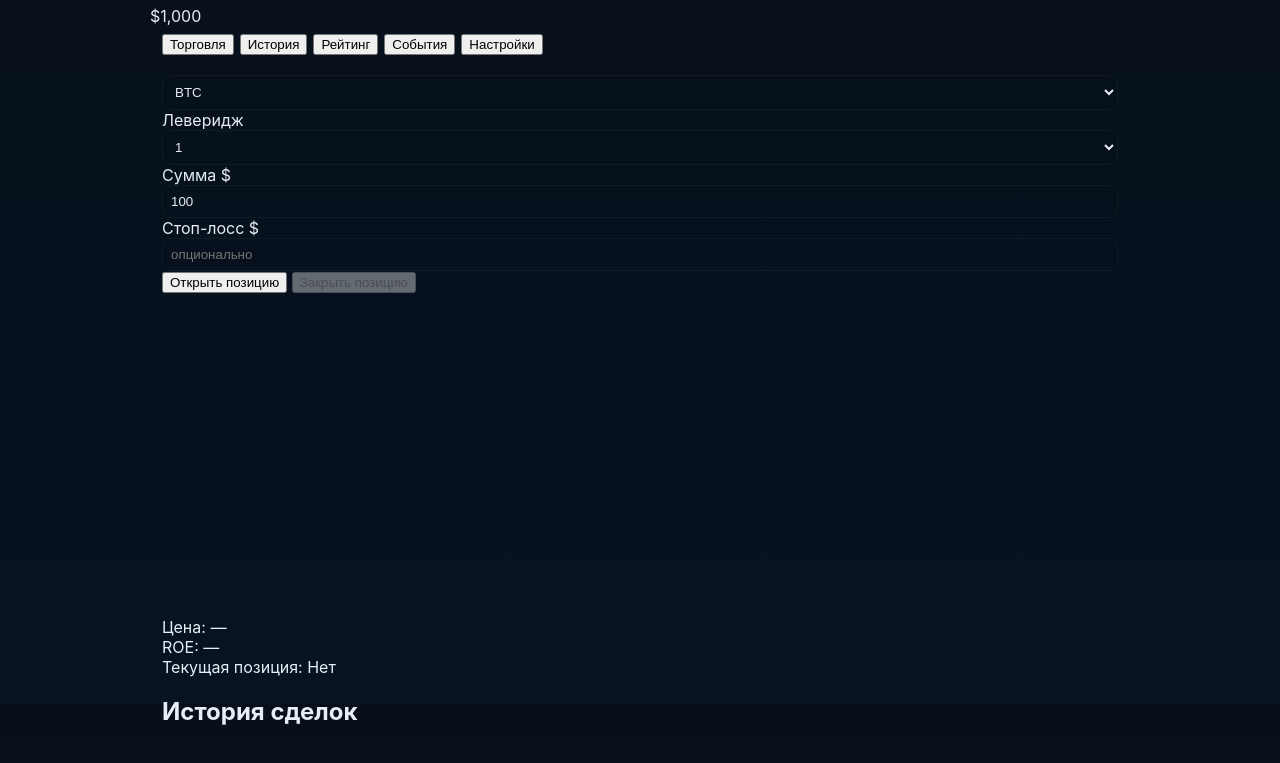
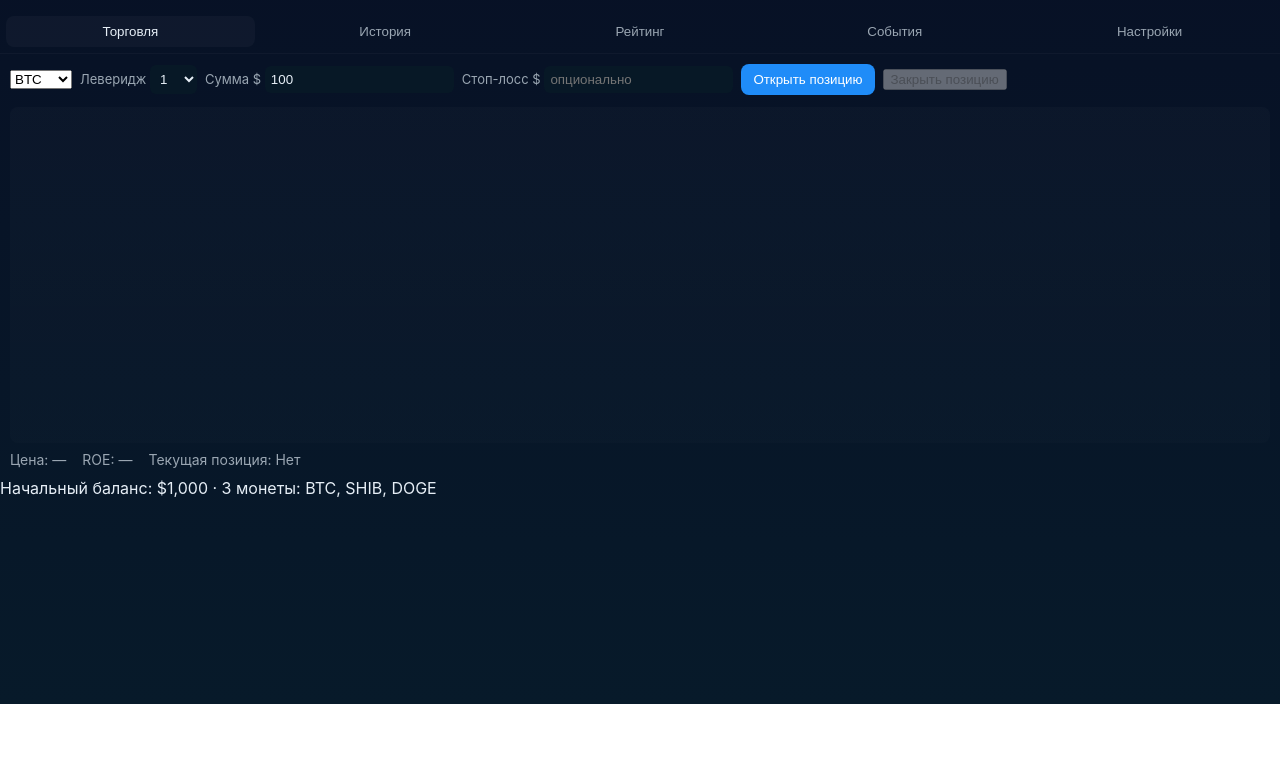
Before and after one commit to prokazin/tetrad, a plain HTML site: page index.html in a window 1280 px wide. Shown: the part 96-859 px from the top of the page. After the commit the page ends 800 px from the top, so only its background shows below. Drawn offline with Linux system fonts and the light colour scheme.

Commit message:
Update style.css

```diff
--- a/style.css
+++ b/style.css
@@ -1,44 +1,38 @@
+/* Базовая, адаптивная верстка, оптимизированная для мобильных */
 :root{
-  --bg:#0f1724;
-  --card:#0b1220;
-  --accent:#4a90e2;
-  --muted:#9aa6b2;
-  --text:#e6eef6;
+  --bg:#0f1720; --card:#0b1220; --accent:#1f8cf8; --muted:#9aa6b2; --text:#e6eef6;
+  --gap:10px;
 }
 *{box-sizing:border-box}
-html,body{height:100%;margin:0;font-family:Inter,system-ui,Arial;background:linear-gradient(180deg,#07101a 0%, #071322 100%);color:var(--text)}
-#app{max-width:980px;margin:0 auto;display:flex;flex-direction:column;min-height:100vh}
-.app-header{display:flex;align-items:center;justify-content:space-between;padding:12px 16px;border-bottom:1px solid rgba(255,255,255,0.03)}
-.brand{display:flex;gap:12px;align-items:center}
-.brand img{width:40px;height:40px;border-radius:8px}
-.brand h1{margin:0;font-size:16px}
-.brand small{color:var(--muted)}
-.header-actions button{background:transparent;border:1px solid rgba(255,255,255,0.06);color:var(--text);padding:6px 8px;border-radius:6px}
+html,body,#app{height:100%; margin:0; font-family:Inter,Roboto,Arial;}
+body{background:linear-gradient(180deg,#071025 0%, #071a2a 100%); color:var(--text)}
+.topbar{display:flex;align-items:center;gap:10px;padding:12px}
+.logo{width:36px;height:36px}
+.balance{margin-left:auto;background:rgba(255,255,255,0.04);padding:6px 10px;border-radius:8px}
 
-.tabs{display:flex;gap:6px;padding:8px 12px;overflow:auto}
-.tab-btn{flex:1;background:transparent;border:0;padding:8px 10px;border-radius:8px;color:var(--muted);font-weight:600}
-.tab-btn.active{background:linear-gradient(90deg,var(--accent),#2d8ee8);color:white;box-shadow:0 6px 18px rgba(74,144,226,0.12)}
+.tabs{display:flex;gap:6px;padding:6px;border-bottom:1px solid rgba(255,255,255,0.03)}
+.tab{flex:1;padding:8px;border-radius:8px;background:transparent;color:var(--muted);border:none}
+.tab.active{background:rgba(255,255,255,0.03);color:var(--text)}
 
-main{padding:12px}
-.grid{display:grid;grid-template-columns:1fr 320px;gap:10px}
-@media(max-width:720px){.grid{grid-template-columns:1fr;}.header-actions{display:none}}
-.panel{background:rgba(255,255,255,0.02);padding:12px;border-radius:10px}
-.card label{display:block;color:var(--muted);font-size:13px;margin-bottom:6px}
-.leverage-row{display:flex;gap:8px;margin-bottom:10px}
-.lev{flex:1;padding:8px;border-radius:8px;border:1px solid rgba(255,255,255,0.04);background:transparent;color:var(--text)}
-.lev.active{background:var(--accent);color:white;border:0}
-.side-row{display:flex;gap:8px;margin-top:10px}
-.long{flex:1;padding:12px;border-radius:8px;background:linear-gradient(90deg,#1dd1a1,#10b981);border:0;color:white;font-weight:700}
-.short{flex:1;padding:12px;border-radius:8px;background:linear-gradient(90deg,#ff6b6b,#ff4d4d);border:0;color:white;font-weight:700}
-.info-block{margin-top:12px;color:var(--muted);font-size:14px}
-.positions-list,.history-list{display:flex;flex-direction:column;gap:8px}
-.position-item{display:flex;justify-content:space-between;gap:12px;padding:10px;background:rgba(255,255,255,0.02);border-radius:8px}
-.btn-small{padding:6px 8px;border-radius:6px;border:0}
-.open-badge{background:rgba(255,255,255,0.03);padding:4px 8px;border-radius:999px;color:var(--muted)}
+.content{padding:10px}
+.pane{display:none}
+.pane.visible{display:block}
 
-.app-footer{padding:12px 16px;color:var(--muted);font-size:13px;text-align:center}
-.muted{color:var(--muted);font-size:13px}
-label, input, select{width:100%}
-input, select{padding:8px;border-radius:8px;border:1px solid rgba(255,255,255,0.04);background:transparent;color:var(--text)}
-#historyList, #leaderboardList{display:flex;flex-direction:column;gap:8px}
-.leader-item{display:flex;justify-content:space-between;padding:8px;border-radius:8px;background:rgba(255,255,255,0.02)}
+.market-header{display:flex;flex-direction:column;gap:8px}
+.controls{display:flex;flex-wrap:wrap;gap:8px;align-items:center}
+.controls label{color:var(--muted);font-size:13px}
+.controls input, .controls select{padding:6px;border-radius:6px;border:none;background:#071826;color:var(--text)}
+
+.primary{background:var(--accent);color:white;border:none;padding:8px 12px;border-radius:8px}
+.chart-wrap{margin-top:12px;background:linear-gradient(180deg, rgba(255,255,255,0.02), rgba(255,255,255,0.01));padding:8px;border-radius:8px}
+canvas{width:100%;height:200px;display:block}
+
+.market-stats{display:flex;gap:16px;margin-top:8px;color:var(--muted);font-size:14px;flex-wrap:wrap}
+.history-list{list-style:none;padding:0;margin:8px 0}
+.history-list li{background:rgba(255,255,255,0.02);padding:8px;border-radius:6px;margin-bottom:6px;font-size:13px}
+.marker{position:absolute;display:none}
+
+@media (min-width:720px){
+  .market-header{flex-direction:row;align-items:center}
+  canvas{height:320px}
+}
```
